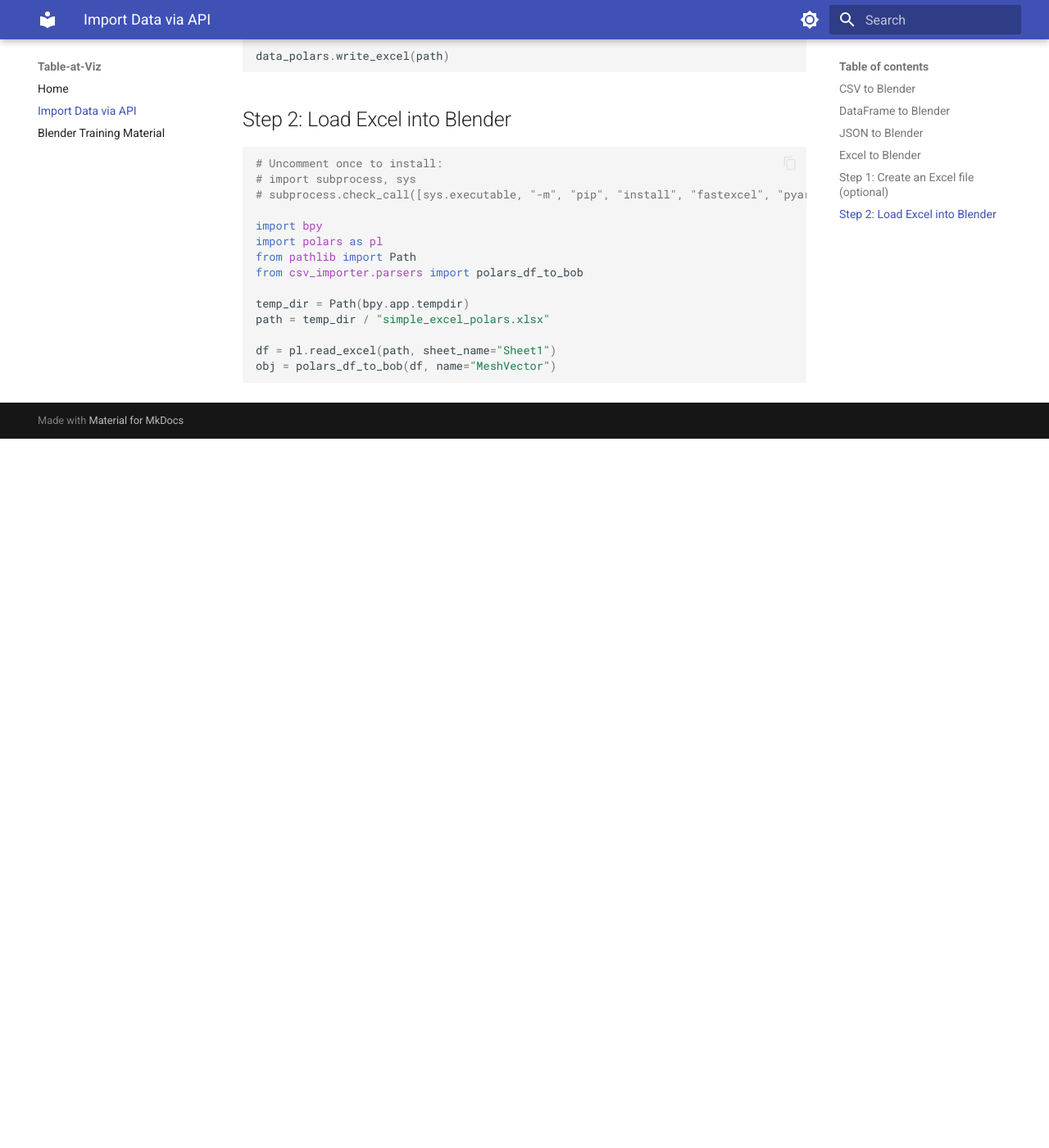
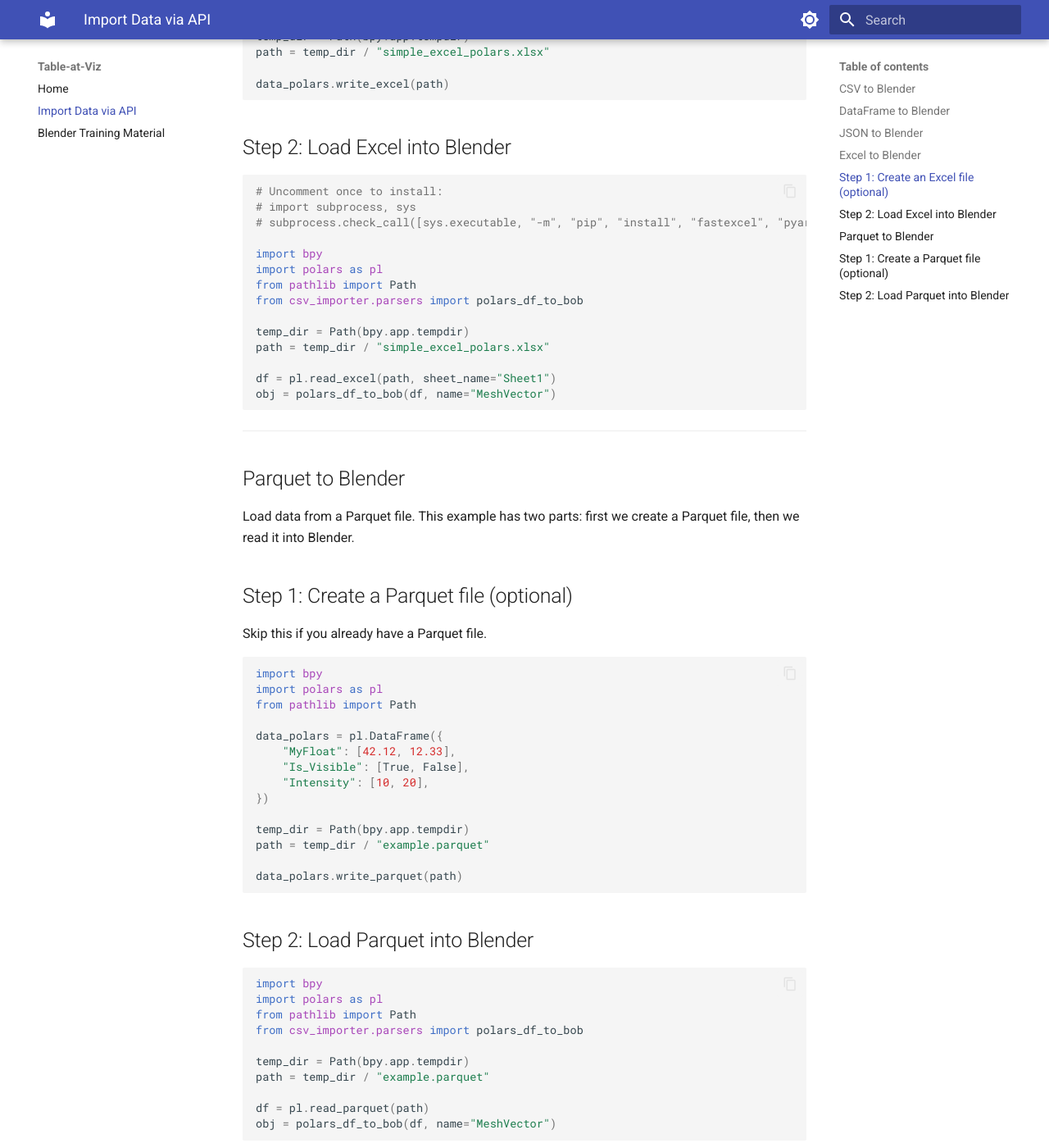
Before and after one commit to kolibril13/Table-at-Viz, an MkDocs documentation site: the page built from docs/import-data.md, in a window 1280 px wide and 1400 px high, scrolled down 2906 px. Shown: the whole window at 82% size. Built offline with MkDocs 1.6.1 and Material for MkDocs 9.7.7, drawn with Linux system fonts in a browser that asks for light colours; before the commit the page ends 3441 px from its top, so only the background shows below that; some of the changed text lies outside the part shown.

Commit message:
add write_parquet

````diff
--- a/docs/import-data.md
+++ b/docs/import-data.md
@@ -4,12 +4,13 @@ title: "Import Data via API"
 
 # Import Data via API
 
-Here are 4 different approaches to load data into the Blender spreadsheet via API:
+Here are 5 different approaches to load data into the Blender spreadsheet via API:
 
 1. **CSV** - Load from CSV files
 2. **DataFrame** - Load directly from Polars DataFrames
 3. **JSON** - Load from JSON/dictionary data
 4. **Excel** - Load from Excel files
+5. **Parquet** - Load from Parquet files
 
 
 
@@ -142,3 +143,45 @@ path = temp_dir / "simple_excel_polars.xlsx"
 df = pl.read_excel(path, sheet_name="Sheet1")
 obj = polars_df_to_bob(df, name="MeshVector")
 ```
+
+---
+
+## Parquet to Blender
+
+Load data from a Parquet file. This example has two parts: first we create a Parquet file, then we read it into Blender.
+
+## Step 1: Create a Parquet file (optional)
+
+Skip this if you already have a Parquet file.
+
+```py
+import bpy
+import polars as pl
+from pathlib import Path
+
+data_polars = pl.DataFrame({
+    "MyFloat": [42.12, 12.33],
+    "Is_Visible": [True, False],
+    "Intensity": [10, 20],
+})
+
+temp_dir = Path(bpy.app.tempdir)
+path = temp_dir / "example.parquet"
+
+data_polars.write_parquet(path)
+```
+
+## Step 2: Load Parquet into Blender
+
+```py
+import bpy
+import polars as pl
+from pathlib import Path
+from csv_importer.parsers import polars_df_to_bob
+
+temp_dir = Path(bpy.app.tempdir)
+path = temp_dir / "example.parquet"
+
+df = pl.read_parquet(path)
+obj = polars_df_to_bob(df, name="MeshVector")
+```
````
